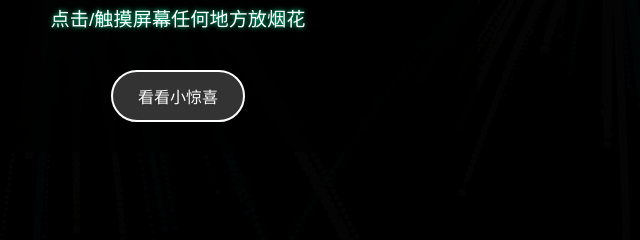
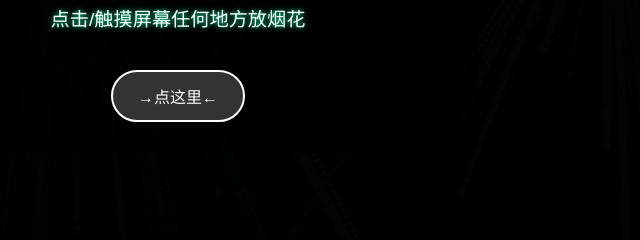
Before and after one commit to Firefly-m/Firefly-m.github.io, a plain HTML site: page index.html in a window 1280 px wide. Shown: the part 445-685 px from the top of the page, 462-1102 px from the left. Drawn offline with Linux system fonts and the light colour scheme.

Commit message:
Update index.html

```diff
--- a/index.html
+++ b/index.html
@@ -153,7 +153,7 @@
             <h1>七夕快乐！</h1>
             <div id="emoji">🐱</div>
             <p>点击/触摸屏幕任何地方放烟花</p>
-            <button id="surpriseBtn">看看小惊喜</button>
+            <button id="surpriseBtn">→点这里←</button>
         </div>
 
         <div id="surpriseMessage" class="hidden">
```
